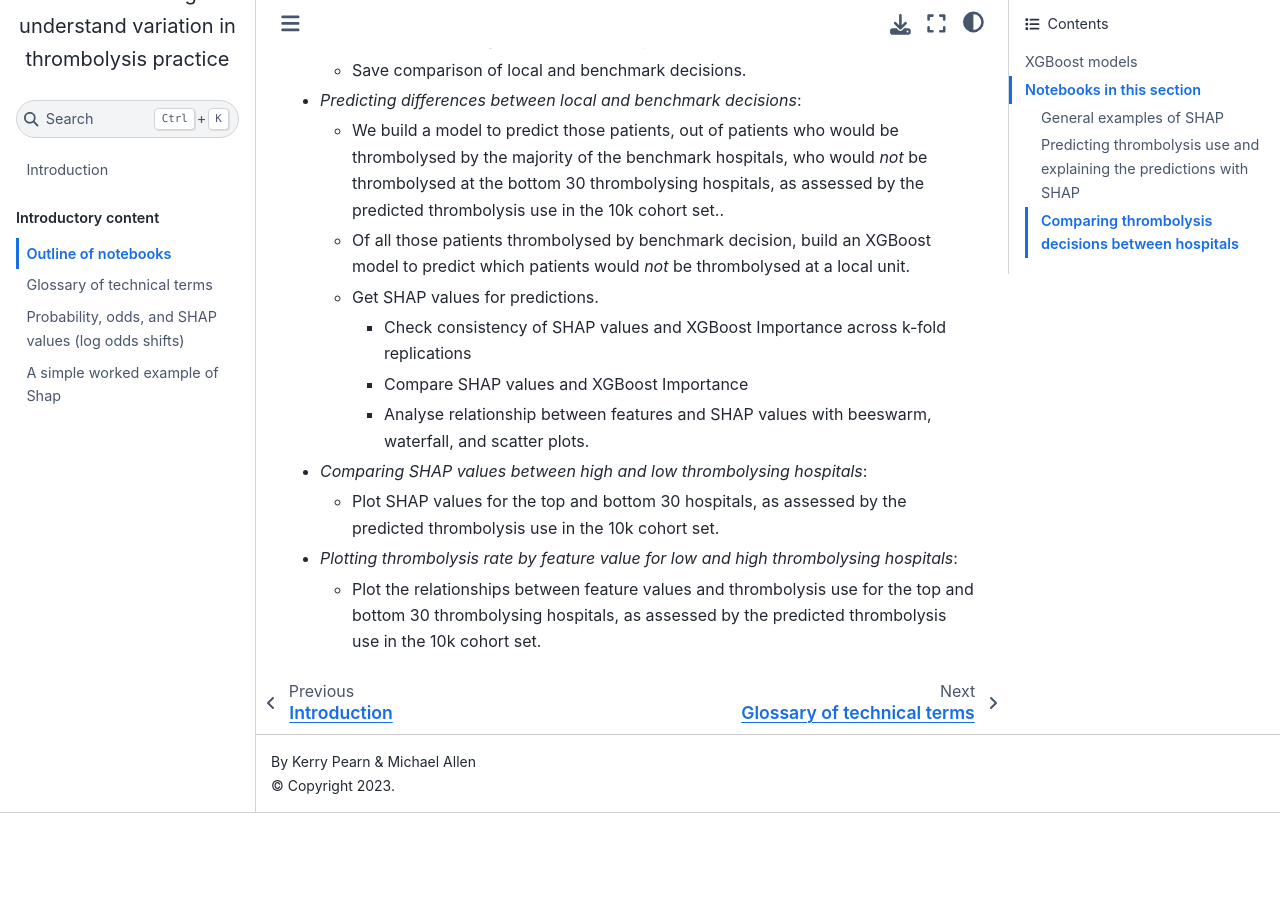
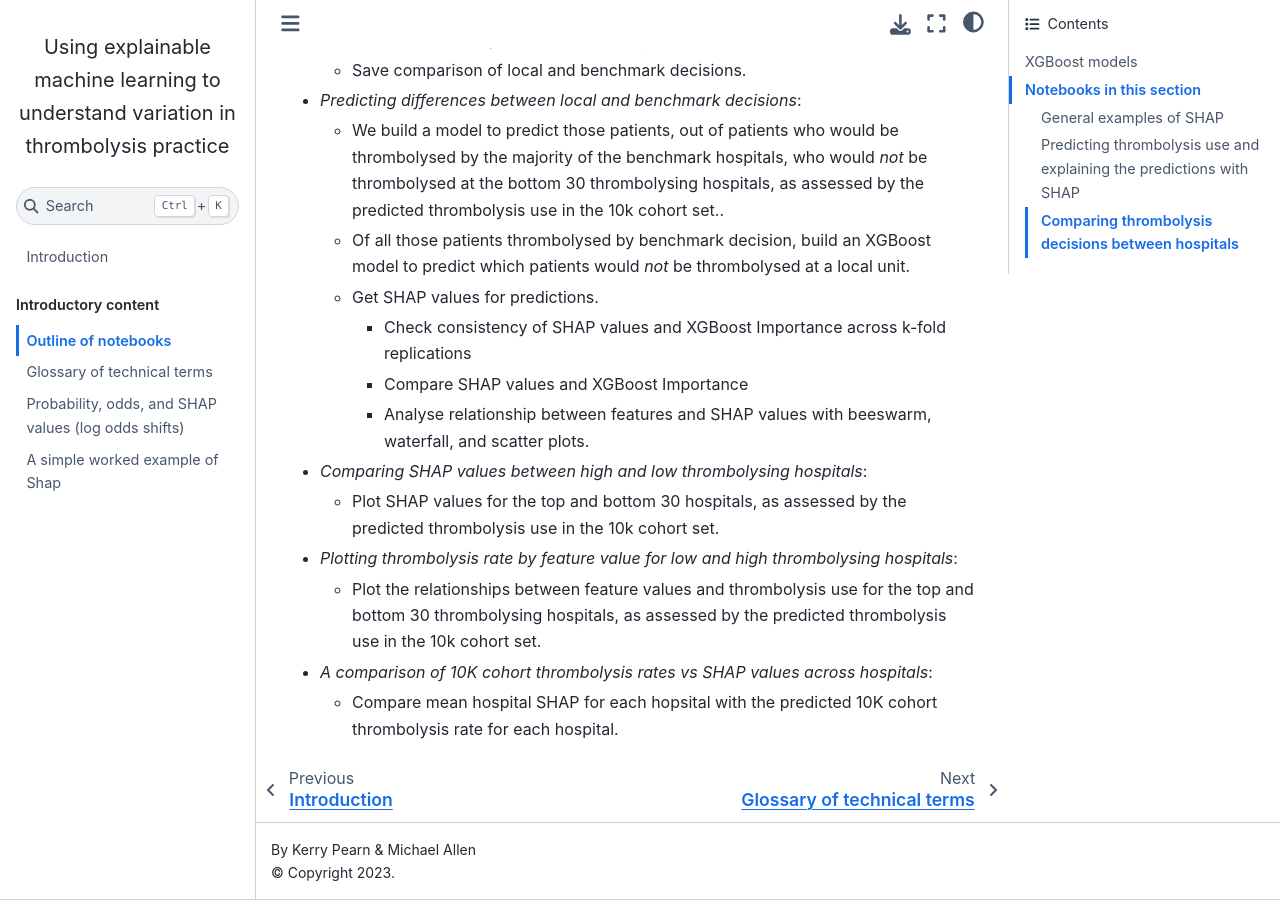
Before and after one commit to samuel-book/samuel_shap_paper_1, a Jupyter Book: the page built from xgb_with_feature_selection/outline.md, in a window 1280 px wide and 900 px high, scrolled down 2868 px. Built offline with Jupyter Book 1.0.4 settings and Sphinx 7.4.7 and the Sphinx Book theme 1.1.4, drawn with Linux system fonts in a browser that asks for light colours; pages that are not in the unit, such as notebooks, are missing from menus; before the commit the page ends 3681 px from its top, so only the background shows below that.

Commit message:
Return to old 06 Notebook. Update book with comparison of SHAP with 10K thrombolysis rate

```diff
--- a/xgb_with_feature_selection/outline.md
+++ b/xgb_with_feature_selection/outline.md
@@ -99,3 +99,6 @@
 
 * *Plotting thrombolysis rate by feature value for low and high thrombolysing hospitals*:
     * Plot the relationships between feature values and thrombolysis use for the top and bottom 30 thrombolysing hospitals, as assessed by the predicted thrombolysis use in the 10k cohort set.
+
+* *A comparison of 10K cohort thrombolysis rates vs SHAP values across hospitals*:
+    * Compare mean hospital SHAP for each hopsital with the predicted 10K cohort thrombolysis rate for each hospital.
```
Also changed, not shown: 1 other file.
